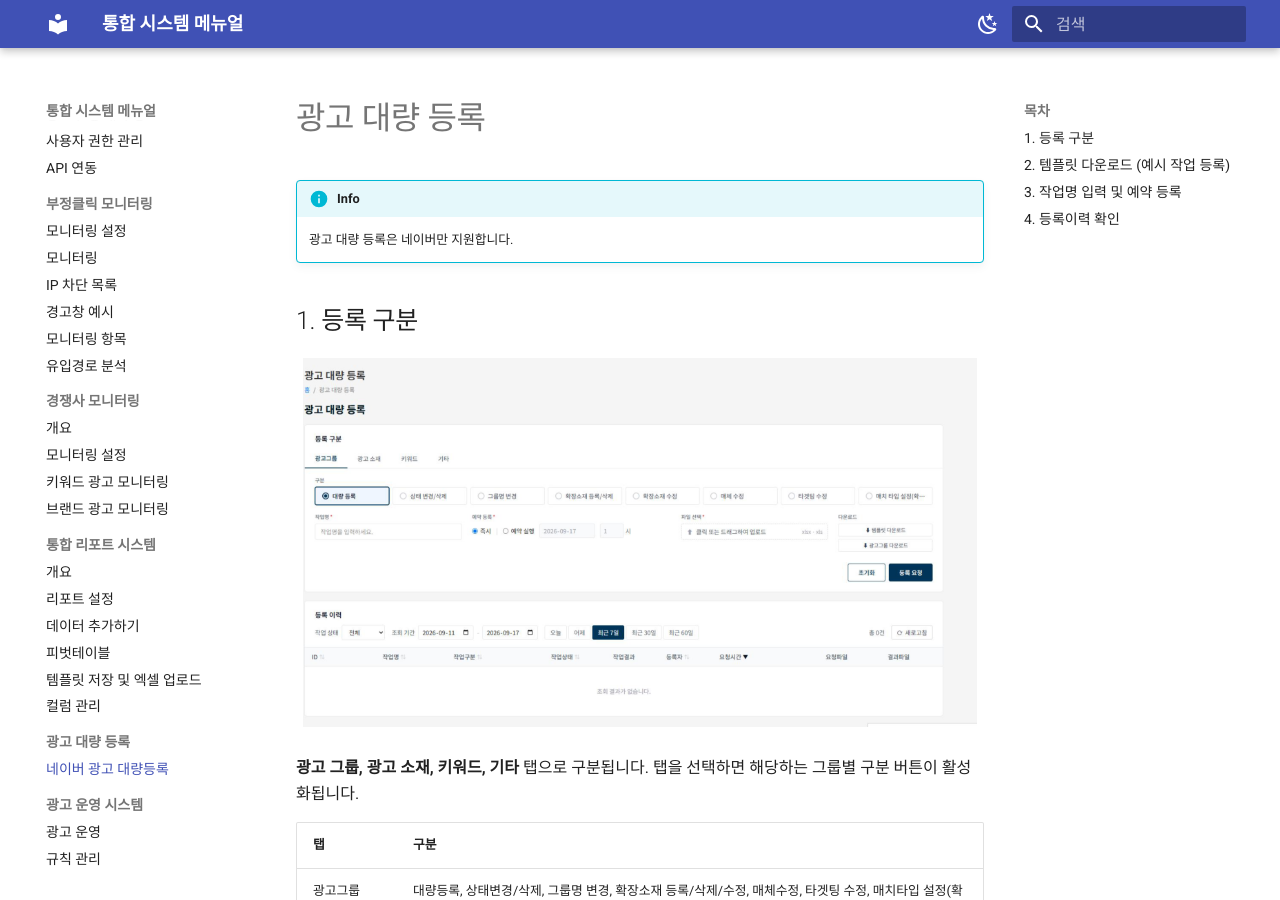
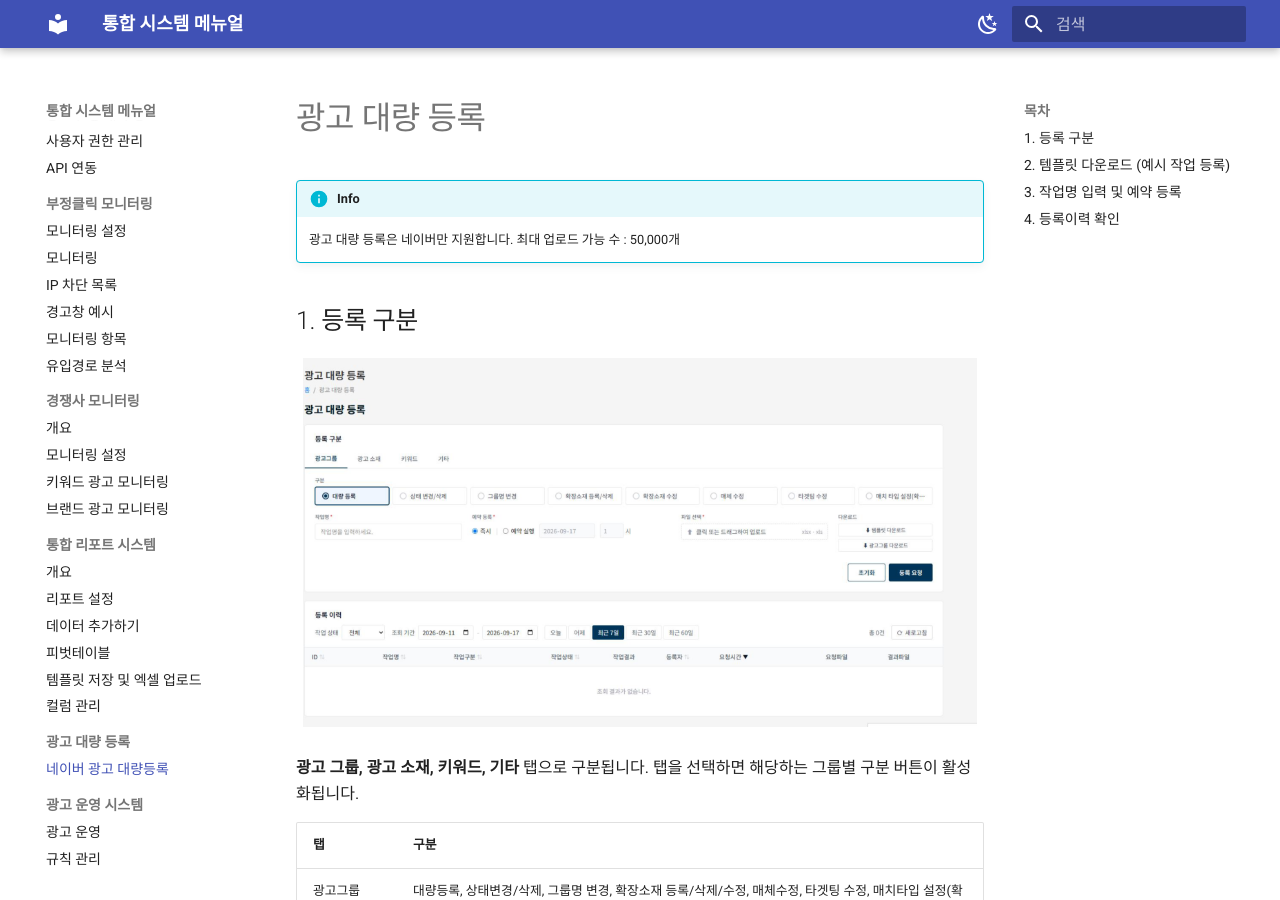
Before and after one commit to EinsHong/ad_system_manual, an MkDocs documentation site: the page built from docs/bulk-register.md, in a window 1280 px wide and 900 px high. Built offline with MkDocs 1.6.1 and Material for MkDocs 9.7.7, drawn with Linux system fonts in a browser that asks for light colours.

Commit message:
Update bulk-register.md

```diff
--- a/docs/bulk-register.md
+++ b/docs/bulk-register.md
@@ -2,6 +2,7 @@
 
 !!! info
     광고 대량 등록은 네이버만 지원합니다.
+    최대 업로드 가능 수 : 50,000개
 
 ## 1. 등록 구분
 
```
